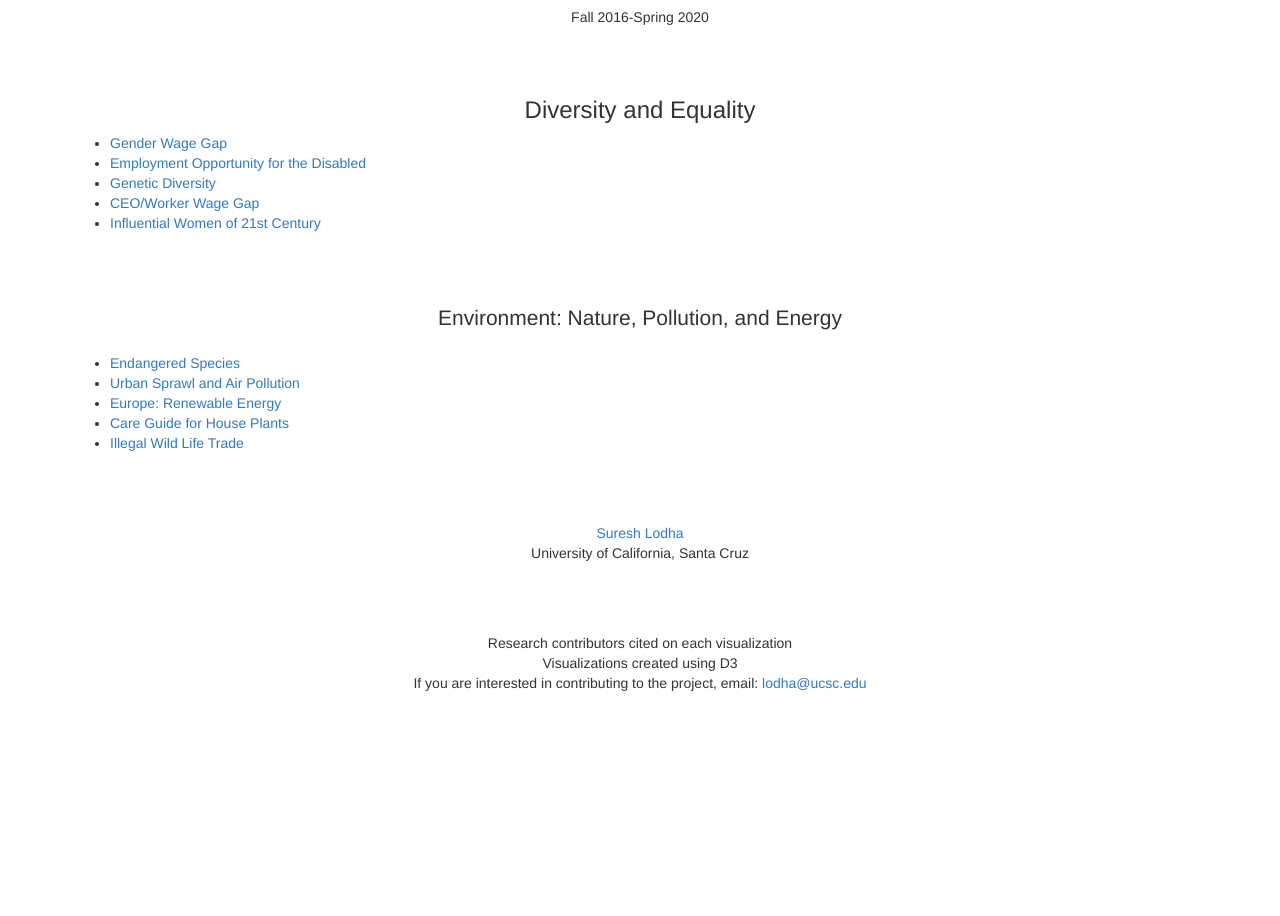
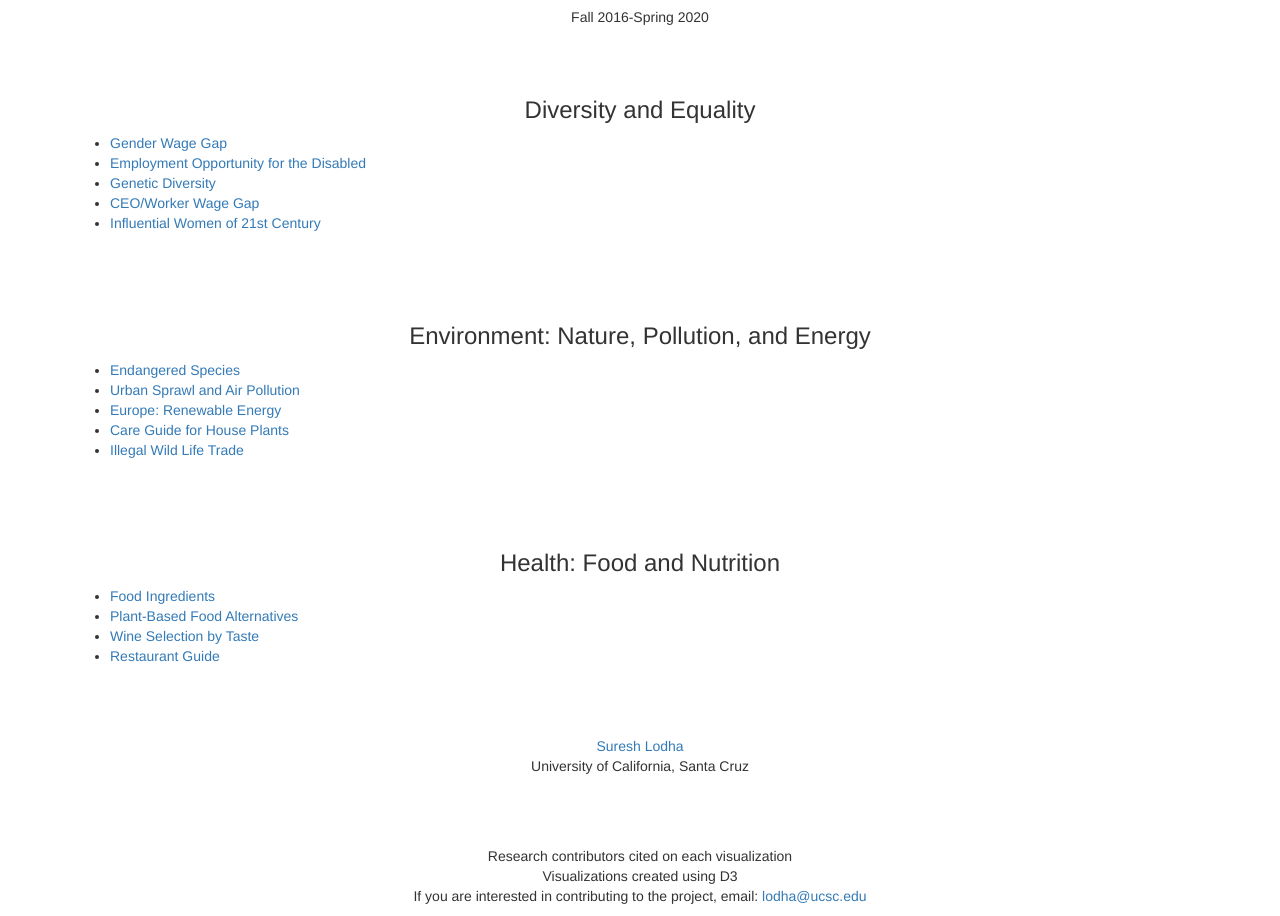
Before and after one commit to sureshlodha/D3V5, a plain HTML site: page index.html in a window 1280 px wide. Shown: the part 156-1072 px from the top of the page. Before the commit the page ends 859 px from the top, so only its background shows below. Drawn offline with Linux system fonts and the light colour scheme.

Commit message:
Update index.html

```diff
--- a/index.html
+++ b/index.html
@@ -86,8 +86,8 @@
 
                 <br><br><br>
 
-
-		<p class="lead" style="text-align:center">Environment: Nature, Pollution, and Energy</p>
+		    <h3> Environment: Nature, Pollution, and Energy </h3>
+		    <!--<p class="lead" style="text-align:center">Environment: Nature, Pollution, and Energy</p>-->
 		<ul style="text-align:left">
                     <li><a href="https://sureshlodha.github.io/CMPS165_Winter15_FinalProjects/California_Immigrants/" target="_blank">Endangered Species</a></li>
                     <!--<li><a href="projects/California_Immigration_Historical/index.html" target="_blank">Historical Immigration into California from 1850-2010</a></li>-->
@@ -97,11 +97,18 @@
 	           <li><a href="https://sureshlodha.github.io/CMPS165_Winter15_FinalProjects/OzoneInTheAir/" target="_blank">Care Guide for House Plants</a></li>
 		    <li><a href="https://sureshlodha.github.io/CMPS165_Winter15_FinalProjects/OzoneInTheAir/" target="_blank">Illegal Wild Life Trade</a></li>
 		 </ul>
-
                 <br><br><br>
 
-
-
+		    <h3> Health: Food and Nutrition </h3>
+		<ul style="text-align:left">
+                    <li><a href="https://sureshlodha.github.io/CMPS165_Winter15_FinalProjects/California_Immigrants/" target="_blank">Food Ingredients</a></li>
+                    <!--<li><a href="projects/California_Immigration_Historical/index.html" target="_blank">Historical Immigration into California from 1850-2010</a></li>-->
+     		    <li><a href="California_Population_Poverty/" target="_blank">Plant-Based Food Alternatives</a></li>
+		    <!--<li><a href="http://sureshlodha.github.io/California_Population_Poverty/" target="_blanks">California: Population and Poverty</a></li>-->
+                   <li><a href="https://sureshlodha.github.io/CMPS165_Spring2016_FinalProjects/projects/CALife/index.html" target="_blank">Wine Selection by Taste</a></li>
+	           <li><a href="https://sureshlodha.github.io/CMPS165_Winter15_FinalProjects/OzoneInTheAir/" target="_blank">Restaurant Guide</a></li>
+		 </ul>
+                <br><br><br>
 
                 <ul class="list-unstyled">
                     <li> <a href="https://users.soe.ucsc.edu/~lodha/">Suresh Lodha</a></li>
```
